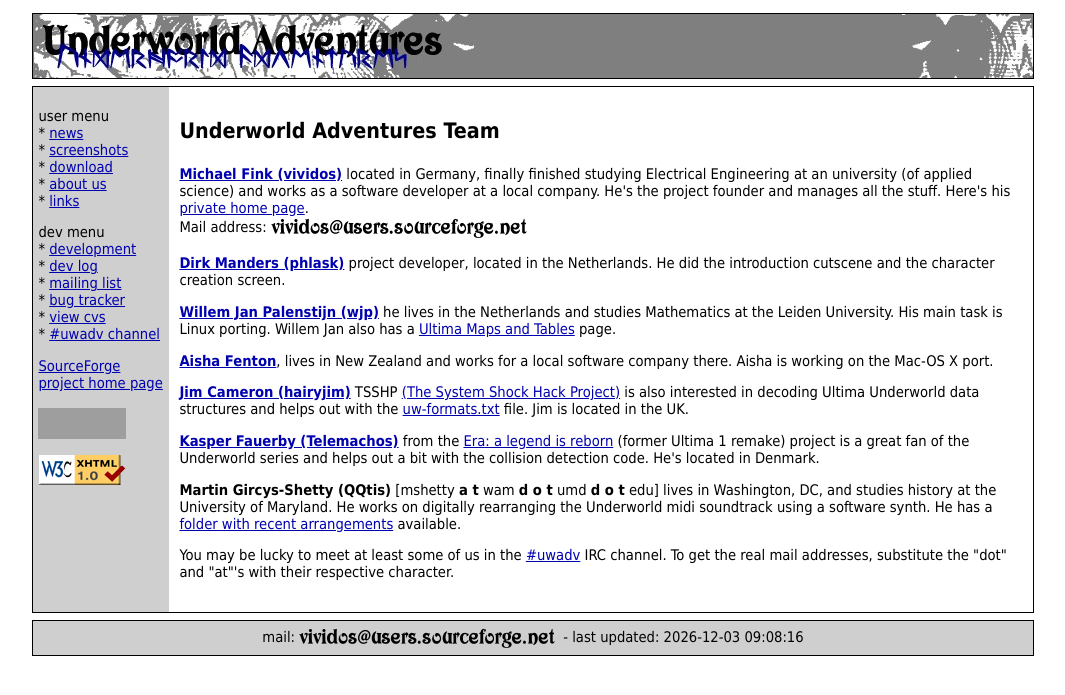
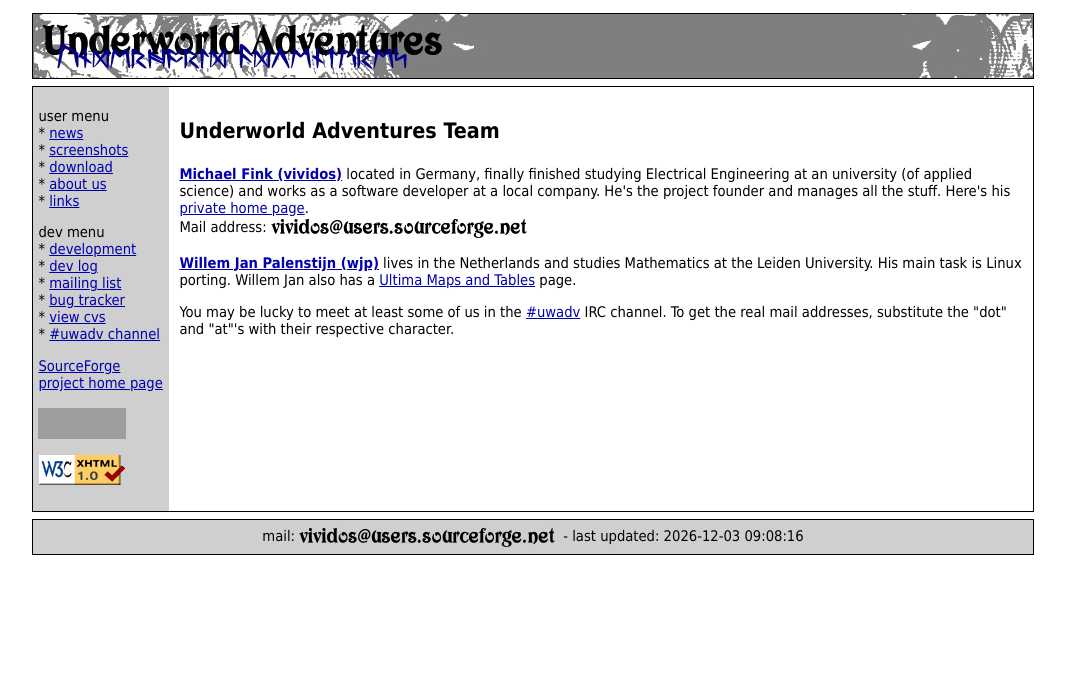
Before and after one commit to vividos/UnderworldAdventures, a PHP site: page /index.php?page=aboutus in a window 1280 px wide. Shown: the top 695 px of the page, without its empty margins (107-1172 px from the left). Run offline with PHP 8.4, Linux system fonts and the light colour scheme; data that the repository does not hold is empty; some libraries are stand-ins or nearby versions; grey boxes are pictures that could not be loaded.

Commit message:
updated project member list

```diff
--- a/webpages/aboutus.php
+++ b/webpages/aboutus.php
@@ -6,27 +6,7 @@
 </p>
 
 <p>
-<b><a href="http://sourceforge.net/users/phlask">Dirk Manders (phlask)</a></b> project developer, located in the Netherlands. He did the introduction cutscene and the character creation screen.
-</p>
-
-<p>
-<b><a href="http://sourceforge.net/users/wjpalenstijn">Willem Jan Palenstijn (wjp)</a></b> he lives in the Netherlands and studies Mathematics at the Leiden University. His main task is Linux porting. Willem Jan also has a <a href="http://www.math.leidenuniv.nl/~wpalenst/ultima/" target="_blank">Ultima Maps and Tables</a> page.
-</p>
-
-<p>
-<b><a href="http://sourceforge.net/users/aishafenton">Aisha Fenton</a></b>, lives in New Zealand and works for a local software company there. Aisha is working on the Mac-OS X port.
-</p>
-
-<p>
-<b><a href="http://sourceforge.net/users/hairyjim">Jim Cameron (hairyjim)</a></b> TSSHP <a href="http://tsshp.sourceforge.net/" target="_blank">(The System Shock Hack Project)</a> is also interested in decoding Ultima Underworld data structures and helps out with the <a href="http://cvs.sourceforge.net/cgi-bin/viewcvs.cgi/uwadv/uwadv/docs/uw-formats.txt?rev=HEAD&amp;content-type=text/vnd.viewcvs-markup" target="_blank">uw-formats.txt</a> file. Jim is located in the UK.
-</p>
-
-<p>
-<b><a href="http://www.peroxide.dk/" target="_blank">Kasper Fauerby (Telemachos)</a></b> from the <a href="http://www.peroxide.dk/era/" target="_blank">Era: a legend is reborn</a> (former Ultima 1 remake) project is a great fan of the Underworld series and helps out a bit with the collision detection code. He's located in Denmark.
-</p>
-
-<p>
-<b>Martin Gircys-Shetty (QQtis)</b> [mshetty <b>a t</b> wam <b>d o t</b> umd <b>d o t</b> edu] lives in Washington, DC, and studies history at the University of Maryland. He works on digitally rearranging the Underworld midi soundtrack using a software synth. He has a <a href="http://www.wam.umd.edu/~mshetty/music/" target="_blank">folder with recent arrangements</a> available.
+<b><a href="http://sourceforge.net/users/wjpalenstijn">Willem Jan Palenstijn (wjp)</a></b> lives in the Netherlands and studies Mathematics at the Leiden University. His main task is Linux porting. Willem Jan also has a <a href="http://www.math.leidenuniv.nl/~wpalenst/ultima/" target="_blank">Ultima Maps and Tables</a> page.
 </p>
 
 <p>
```
